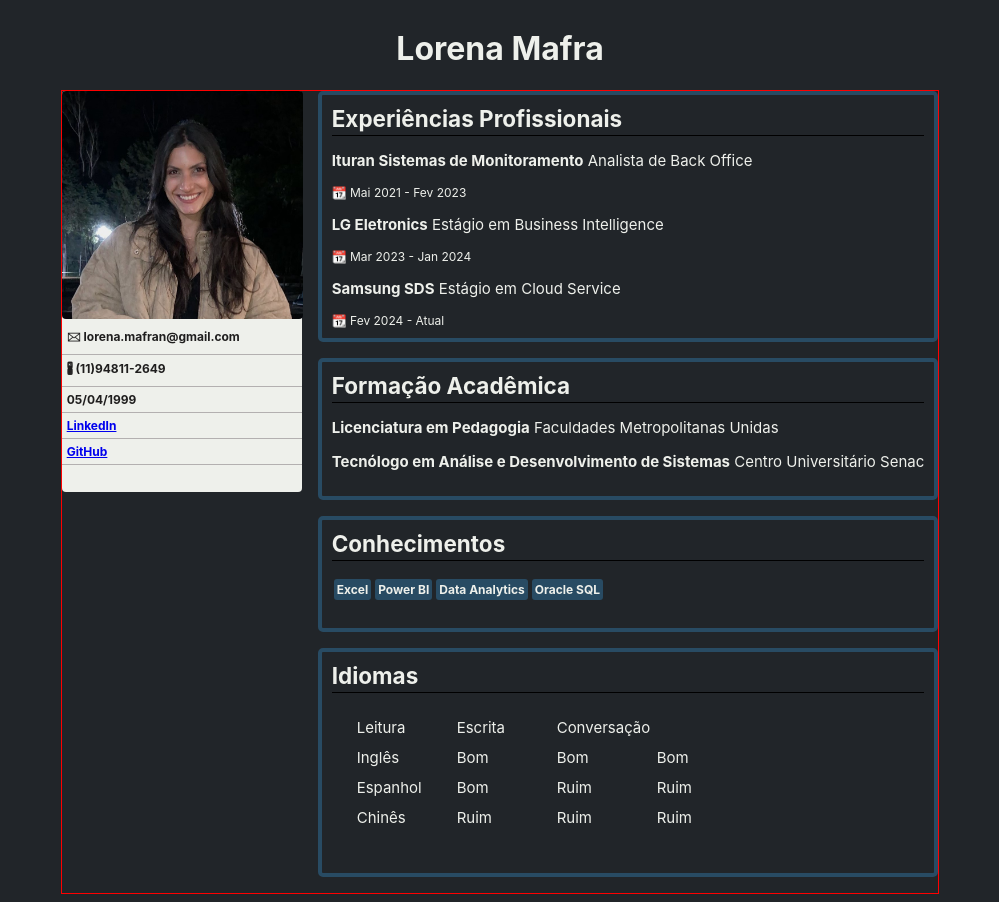
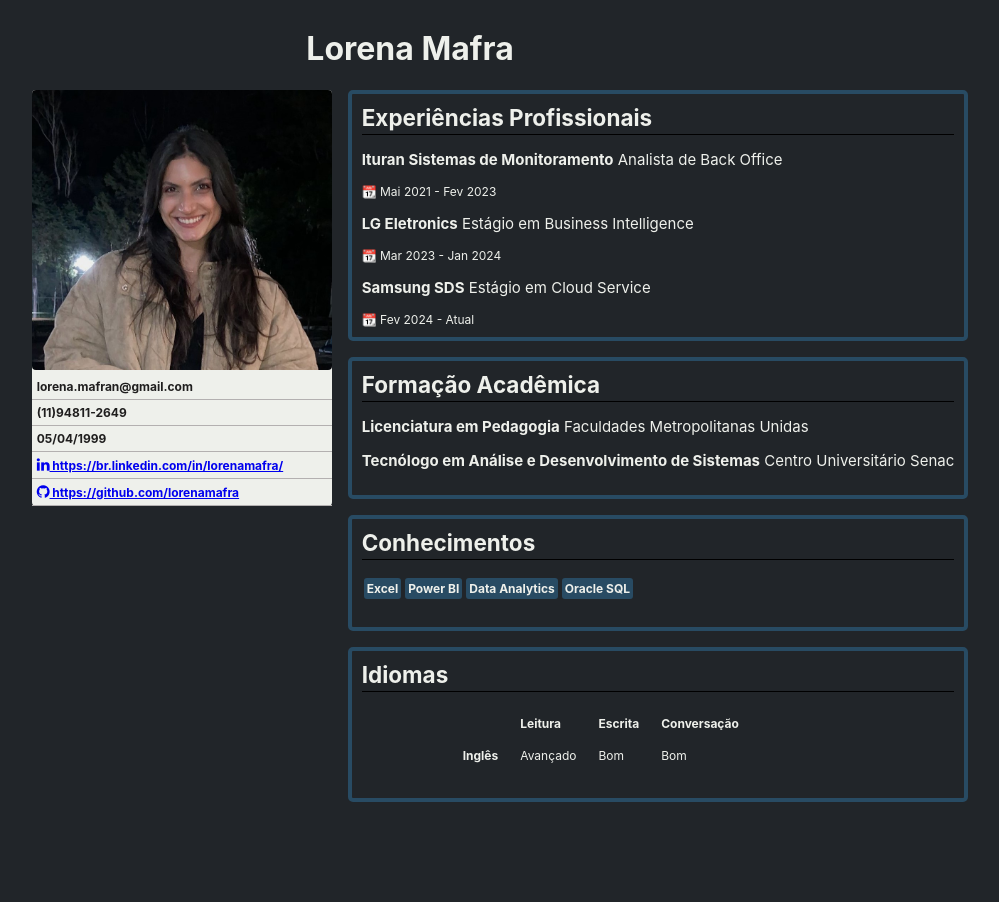
Before and after one commit to lorenamafra/curriculo, a plain HTML site: page ADO-DSW/index.html in a window 1280 px wide. Shown: the whole page, without its empty margins (140-1139 px from the left). After the commit the page ends 826 px from the top, so only its background shows below. Drawn offline with Linux system fonts and the light colour scheme.

Commit message:
Add files via upload

```diff
--- a/ADO-DSW/index.html
+++ b/ADO-DSW/index.html
@@ -5,6 +5,7 @@
     <meta name="viewport" content="width=device-width, initial-scale=1.0" />
     <title>Perfil Lorena Mafra</title>
     <link rel="stylesheet" href="/style.css" />
+    <link rel="stylesheet" href="https://cdnjs.cloudflare.com/ajax/libs/font-awesome/4.7.0/css/font-awesome.min.css">
   </head>
   <body>
     <h1>Lorena Mafra</h1>
@@ -13,11 +14,11 @@
       <div class="sidebar">
         <img src="perfil.jpeg" alt="">
         <div class="content">
-        <div class="contact">&#128386 lorena.mafran@gmail.com</div>
-        <div class="contact">&#128385 (11)94811-2649</div>
-        <div class="contact">05/04/1999</div>
-        <div class="contact"><a href="https://br.linkedin.com/in/lorenamafra/">LinkedIn</a></div>
-        <div class="contact"><a href="https://github.com/lorenamafra">GitHub</a></div>
+        <div class="contact">lorena.mafran@gmail.com</div>
+        <div class="contact">(11)94811-2649</div>
+        <div class="contact"> 05/04/1999</div>
+        <div class="contact"><a href="https://br.linkedin.com/in/lorenamafra/"><i class="fa fa-linkedin" style="font-size:15px"></i> https://br.linkedin.com/in/lorenamafra/</a></div>
+        <div class="contact"><a href="https://github.com/lorenamafra"><i class="fa fa-github" style="font-size:15px"></i> https://github.com/lorenamafra</a></div>
       </div>
       </div>
     </section>
@@ -70,24 +71,20 @@
         </div>
         <div class="container">
           <h2>Idiomas</h2>
-          <div class="container-grid">
-            <div class="header">Leitura</div>
-            <div class="header">Escrita</div>
-            <div class="header">Conversação</div>
-            <div class="sidenav"></div>
-            <div class="sidenav">Inglês</div>
-            <div class="level">Bom</div>
-            <div class="level">Bom</div>
-            <div class="level">Bom</div>
-            <div class="sidenav">Espanhol</div>
-            <div class="level">Bom</div>
-            <div class="level">Ruim</div>
-            <div class="level">Ruim</div>
-            <div class="sidenav">Chinês</div>
-            <div class="level">Ruim</div>
-            <div class="level">Ruim</div>
-            <div class="level">Ruim</div>
-          </div>
+          <table>
+            <tr>
+              <td>&nbsp;</td>
+              <th>Leitura</th>
+              <th>Escrita</th>
+              <th>Conversação</th>
+            </tr>
+            <tr>
+              <th>Inglês</th>
+              <td>Avançado</td>
+              <td>Bom</td>
+              <td>Bom</td>
+            </tr>
+          </table>
         </div>
       </section>
     </div>
--- a/ADO-DSW/style.css
+++ b/ADO-DSW/style.css
@@ -4,33 +4,28 @@ body{
     color: #EEF0EB;
     display: flex;
     flex-direction: column;
-    justify-content: space-between;
     align-items: center;
 }
 
+h1{
+    position: relative;
+    left: -90px;
+}
+
 main{
-    border: 1px solid red;
     display: flex;
-    gap:1rem;
+    gap: 1rem;
 }
 
 .sidebar{
-    top: 60px;
-    width: 240px;
-    left: 50px;
-    height: 50%;
     background-color: #EEF0EB;
-    background-attachment: fixed;
-    background-size: cover;
     border-radius: 4px;
 }
 
 .sidebar img{
     border-radius: 4px;
-    max-width: 300px;
-    max-height: 228px;
-    width: auto;
-    height: auto;
+    width: 300px;
+    height: 280px;
 }
 
 .contact{
@@ -81,23 +76,11 @@ h2{
     border-radius: 3px;
 }
 
-.container-grid{
-    display: grid;
-    margin: 25px;
-    grid-template-columns: 100px 100px 100px 100px;
-    grid-template-rows: 30px 30px 30px 30px;
+table{
+    text-align: justify;
+    font-size: 12px;
+    padding: 1rem 5rem;
+    line-height: 30px;
+    border-collapse: separate;
+    border-spacing: 20px 0;
 }
-
-.header{
-    grid-area: auto;
-
-}
-
-.sidenav{
-    grid-area: auto;
-}
-
-.level{
-    grid-area: auto;
-
-}
```
